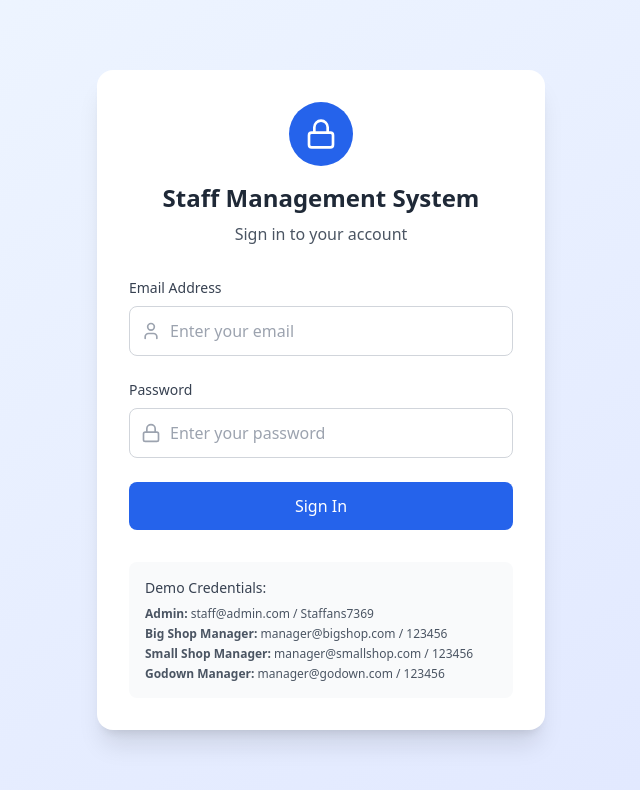
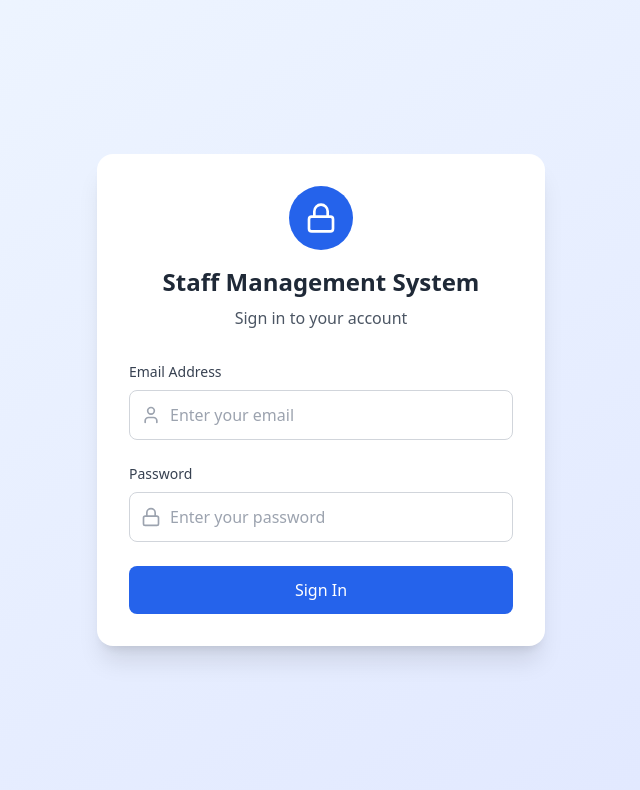
Before and after one commit to bkn003/staffmanagement, a React (Vite) app: page / in a window 1280 px wide. Shown: the top 790 px of the page, without its empty margins (319-959 px from the left). Built offline with nearby package versions, Linux system fonts and the light colour scheme; no server answers.

Commit message:
Remove Demo Credentials from Login Page

```diff
--- a/src/components/Login.tsx
+++ b/src/components/Login.tsx
@@ -99,16 +99,6 @@ const Login: React.FC<LoginProps> = ({ onLogin }) => {
               {loading ? 'Signing in...' : 'Sign In'}
             </button>
           </form>
-
-          <div className="mt-8 p-4 bg-gray-50 rounded-lg">
-            <h3 className="text-sm font-medium text-gray-700 mb-2">Demo Credentials:</h3>
-            <div className="text-xs text-gray-600 space-y-1">
-              <div><strong>Admin:</strong> staff@admin.com / Staffans7369</div>
-              <div><strong>Big Shop Manager:</strong> manager@bigshop.com / 123456</div>
-              <div><strong>Small Shop Manager:</strong> manager@smallshop.com / 123456</div>
-              <div><strong>Godown Manager:</strong> manager@godown.com / 123456</div>
-            </div>
-          </div>
         </div>
       </div>
     </div>
```
